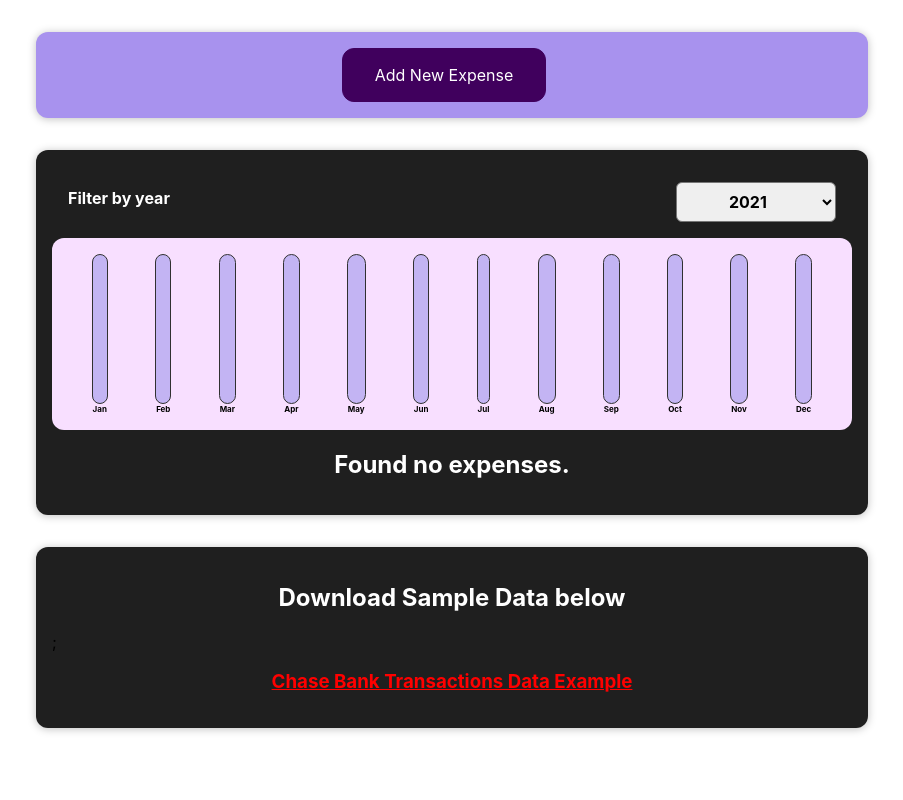
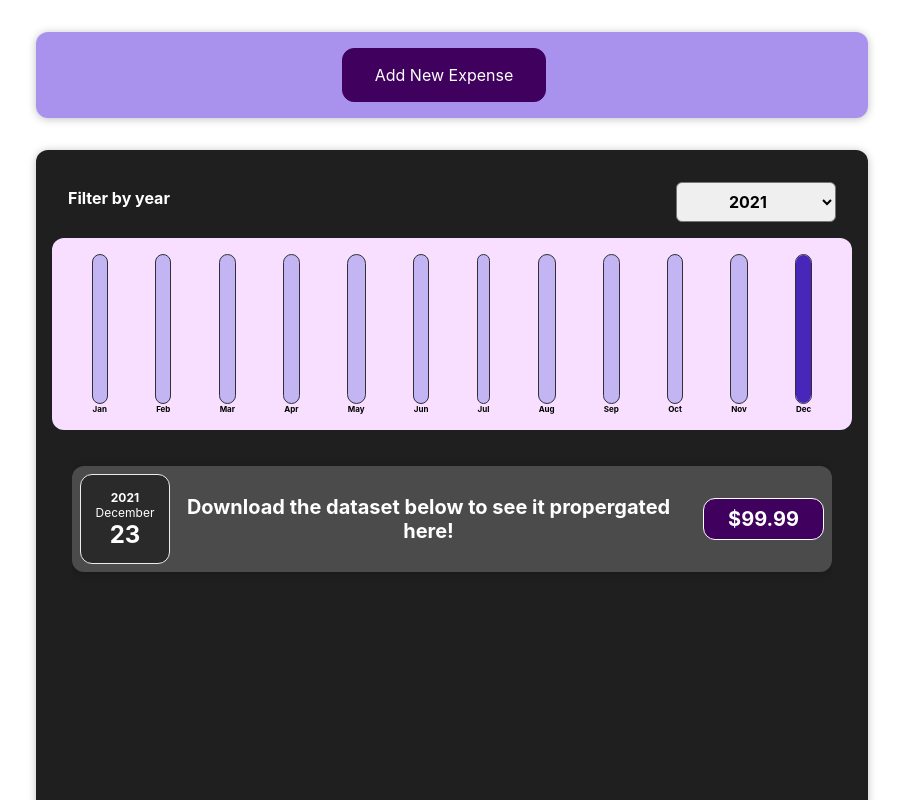
Before and after one commit to keatonjwhitehead/ExpenseTracker, a React (Create React App) app: page / in a window 1280 px wide. Shown: the top 800 px of the page, without its empty margins (188-1091 px from the left). Built offline with nearby package versions, Linux system fonts and the light colour scheme.

Commit message:
Had a weird deletion

```diff
--- a/src/App.js
+++ b/src/App.js
@@ -10,11 +10,11 @@ const DUMMY_EXPENSES = [
   {
 
     id: "e1",
-    title: "",
+    title: "Download the dataset below to see it propergated here!",
     details: "",
     date: storeDate,
     description: "",
-    amount: "",
+    amount: 99.99,
     type: "",
     balance: "",
     checkNum: ""
--- a/src/components/Expenses/ExpensesList.js
+++ b/src/components/Expenses/ExpensesList.js
@@ -4,7 +4,7 @@ import ExpenseItem from './ExpenseItem';
 import './ExpensesList.css';
 
 const ExpensesList = (props) => {
-  delete props.items.splice(-1);
+
   if (props.items.length === 0) {
     return <h2 className='expenses-list__fallback'>Found no expenses.</h2>;
   }
```
Also changed, not shown: src/assets/files/bank_data_cleaned.csv.
